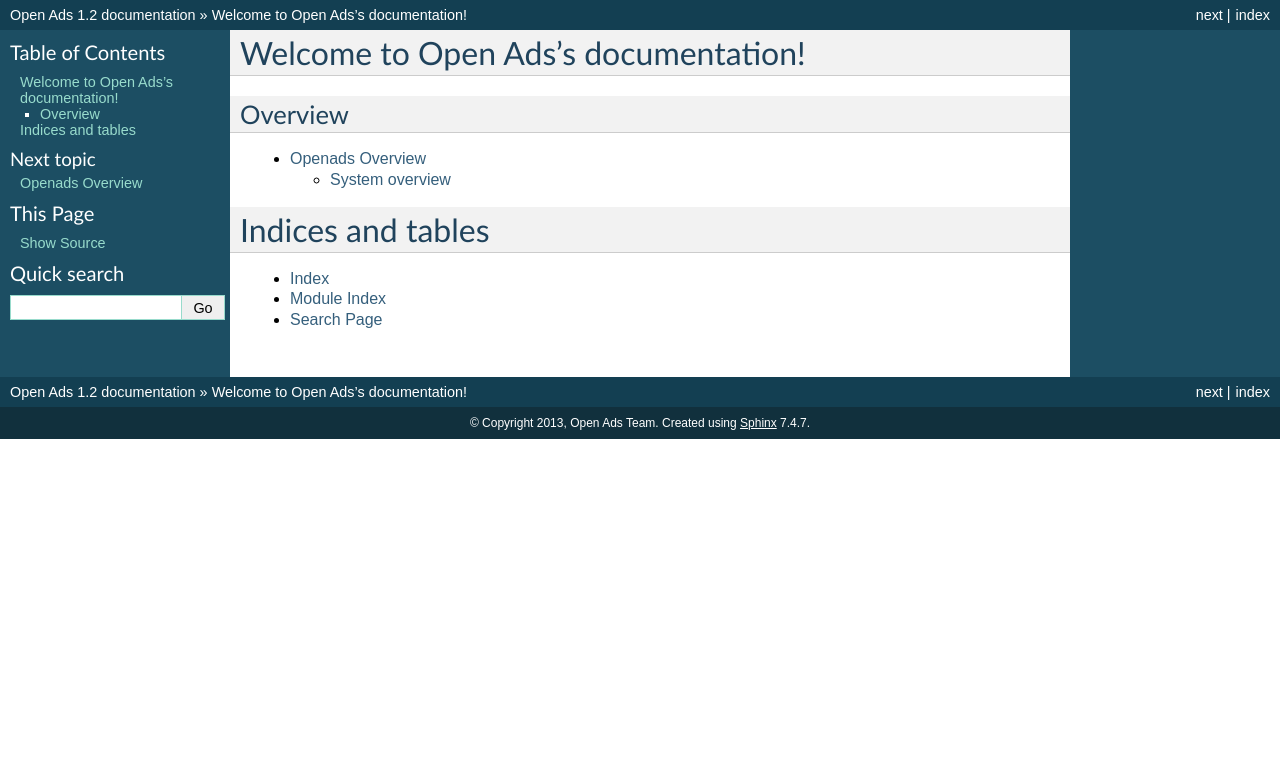
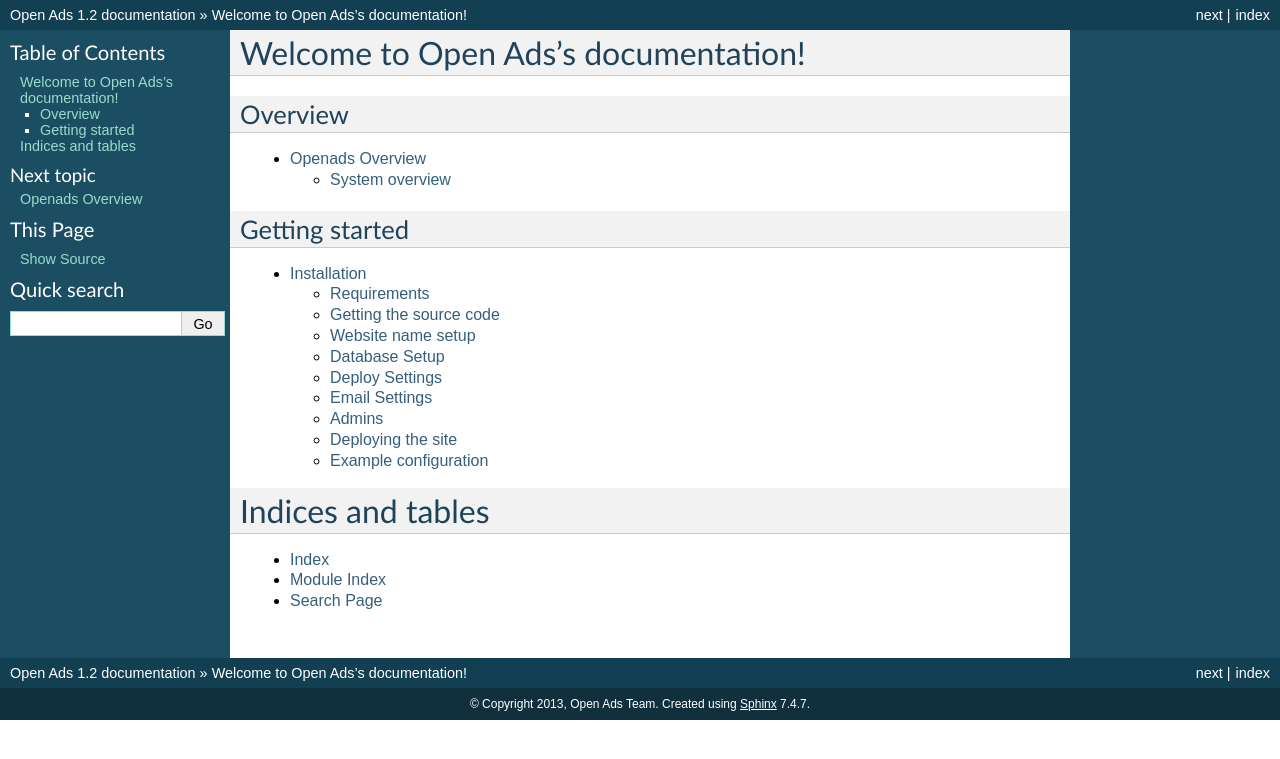
Before and after one commit to wdq/OpenAds, a Sphinx documentation site: the page built from docs/index.rst, in a window 1280 px wide. Shown: the top 759 px of the page. Built offline with Sphinx 7.4.7, drawn with Linux system fonts in a browser that asks for light colours; some of the changed lines change nothing that is shown.

Commit message:
Added an installation guide

```diff
--- a/docs/index.rst
+++ b/docs/index.rst
@@ -1,8 +1,3 @@
-.. Open Ads documentation master file, created by
-   sphinx-quickstart on Sun Sep  8 21:19:52 2013.
-   You can adapt this file completely to your liking, but it should at least
-   contain the root `toctree` directive.
-
 Welcome to Open Ads's documentation!
 ====================================
 
@@ -14,6 +9,14 @@
 
    overview/index
 
+Getting started
+---------------
+
+.. toctree::
+   :maxdepth: 2
+
+   installation/index
+
 Indices and tables
 ==================
 
--- /dev/null
+++ b/docs/installation/index.rst
@@ -0,0 +1,219 @@
+############
+Installation
+############
+
+The whole server is relatively easy to set up on most servers. It uses the following to run:
+
+#. Gunicorn as the server for the site
+#. Nginx as a proxy server to manage the load
+
+This system uses `Fabric <http://docs.fabfile.org/en/1.7/>`_ to deploy, which means relatively low work to get the
+system up and running. All configurations are generated automatically and required packages installed.
+
+.. warning::
+   All commands should be run on your **local machine** unless specifically stated. The automated setup will
+   deal with SSHing into your machine and running the commands for you.
+
+Requirements
+------------
+
+The projects requires `Python 2.7+ <http://www.python.org/download/releases/2.7/>`_
+
+For the automated setup, you need to be running either Debian or Ubuntu. You can run the site on other
+operating systems, though the automatic installer will not work.
+
+Getting the source code
+-----------------------
+
+Clone the source code to you **local machine** first by running the following command in bash::
+
+   git clone https://github.com/OpenAds/OpenAds.git open_ads
+
+Once it has finished cloning, install fabric into your python packages::
+
+   pip install fabric
+
+Go into the :file:`open_ads` folder and edit the :file:`hosts_data.json` file with the required settings.
+
+The :file:`hosts_data.json` file should look similar to the following:
+
+.. code-block:: javascript
+
+   {
+       "server_login": "localhost",
+       "website_url": "localhost:8000",
+
+       "database": {
+           "type": "mysql",
+           "host": "localhost",
+           "name": "db",
+           "user": "root",
+           "pass": ""
+       },
+
+       "deploy_settings": {
+           "deploy_to": "/var/openads",
+           "deploy_user": "root",
+           "deploy_nginx": "/etc/nginx",
+           "deploy_supervisor": "/etc/supervisor/conf.d",
+           "deploy_log_folder": "logs",
+           "deploy_gunicorn_socket": "gunicorn.sock",
+           "deploy_gunicorn_starter": "gunicorn_start",
+           "deploy_virtualenv_dir": "env"
+       },
+
+       "other_settings": {
+           "email_host": "localhost",
+           "email_host_user": "username",
+           "email_host_password": "password",
+           "default_from_email": "from@example.com",
+           "email_port": 25,
+           "email_use_tls": false
+       },
+
+       "admins":{
+           "Admin Name": "email@example.com",
+           "Bdmin Name": "tests@example.com"
+       }
+   }
+
+.. note::
+   You should not need to copy the above, as the :file:`hosts_data.json` file should already exist.
+
+Website name setup
+------------------
+
+In the :file:`hosts_data.json` file, there are two settings up the top. The first is ``server_login`` and
+the second is ``website_url``. The ``website_url`` directive should contain the hostname that points
+to your server's IP address. This is the only URL that the site will be accessible at. Some examples of valid
+site names are::
+
+   mysite.com
+   sub.mysite.com
+   www.mysite.com
+
+The second setting, ``server_login``, is the SSH address for your server. You must have SSH access to your
+server for the automated setup to work. Some examples of valid server logins are::
+
+   root@mysite.com
+   user@example.com
+   root@mysite.com:2222
+
+Database Setup
+--------------
+
+In the database section, enter the appropriate settings to connect to your database.
+
+.. code-block:: javascript
+
+   "database": {
+       "type": "mysql",
+       "host": "localhost",
+       "name": "db",
+       "user": "root",
+       "pass": ""
+   },
+
+.. warning::
+   The database must exist before the setup starts, or it will fail
+
+Deploy Settings
+---------------
+
+These settings are only for more customisation, or if you do not have the standard configuration paths
+for your programs. You should normally not need to modify these.
+
+Email Settings
+--------------
+
+To be able to receive email alerts when servers go down and come back online, you must set the
+correct SMTP settings under ``other_settings``.
+
+.. code-block:: javascript
+
+   "other_settings": {
+       "email_host": "localhost",
+       "email_host_user": "username",
+       "email_host_password": "password",
+       "default_from_email": "from@example.com",
+       "email_port": 25,
+       "email_use_tls": false
+   },
+
+If your server uses SSL, you must set ``email_use_tls`` to ``true`` and possibly change the port
+(if your provider has SSL on a different port)
+
+All the settings here should be fairly self-explanatory.
+
+Admins
+------
+
+These are the people who are emailed when the server suffers from a critical error. If you do not need this,
+leave the ``admins`` setting empty, like the following:
+
+.. code-block:: javascript
+
+   "admins":{}
+
+If you do leave it on and receive errors, please notify us of those errors as they are usually related to
+bugs in the code.
+
+Deploying the site
+------------------
+
+Now that the :file:`hosts_data.json` file is configured with your data, you can finally deploy your site.
+Ensure that you are in the main directory of the code, and run::
+
+   fab make_deploy
+
+This will setup all required files, install a supervisor configuration and load in a new site to nginx.
+At times during the install you may be asked for your root password to install packages.
+
+The site is now installed, and you can navigate to your domain name that you set with ``website_url``
+and use the site. A demo user has been installed with an insecure password which you must change as soon
+as you login. The demo user's details are:
+
+| **Username:** user
+| **Password:** pass
+
+Example configuration
+---------------------
+
+.. code-block:: javascript
+
+   {
+       "server_login": "root@my.server.com",
+       "website_url": "mysite.com",
+
+       "database": {
+           "type": "mysql",
+           "host": "localhost",
+           "name": "database_name",
+           "user": "database_user",
+           "pass": "database_password"
+       },
+
+       "deploy_settings": {
+           "deploy_to": "/var/openads",
+           "deploy_user": "root",
+           "deploy_nginx": "/etc/nginx",
+           "deploy_supervisor": "/etc/supervisor/conf.d",
+           "deploy_log_folder": "logs",
+           "deploy_gunicorn_socket": "gunicorn.sock",
+           "deploy_gunicorn_starter": "gunicorn_start",
+           "deploy_virtualenv_dir": "env"
+       },
+
+       "other_settings": {
+           "email_host": "localhost",
+           "email_host_user": "management",
+           "email_host_password": "password",
+           "default_from_email": "management@example.com",
+           "email_port": 25,
+           "email_use_tls": false
+       },
+
+       "admins":{
+           "Bill Short": "email@example.com",
+       }
+   }
```
